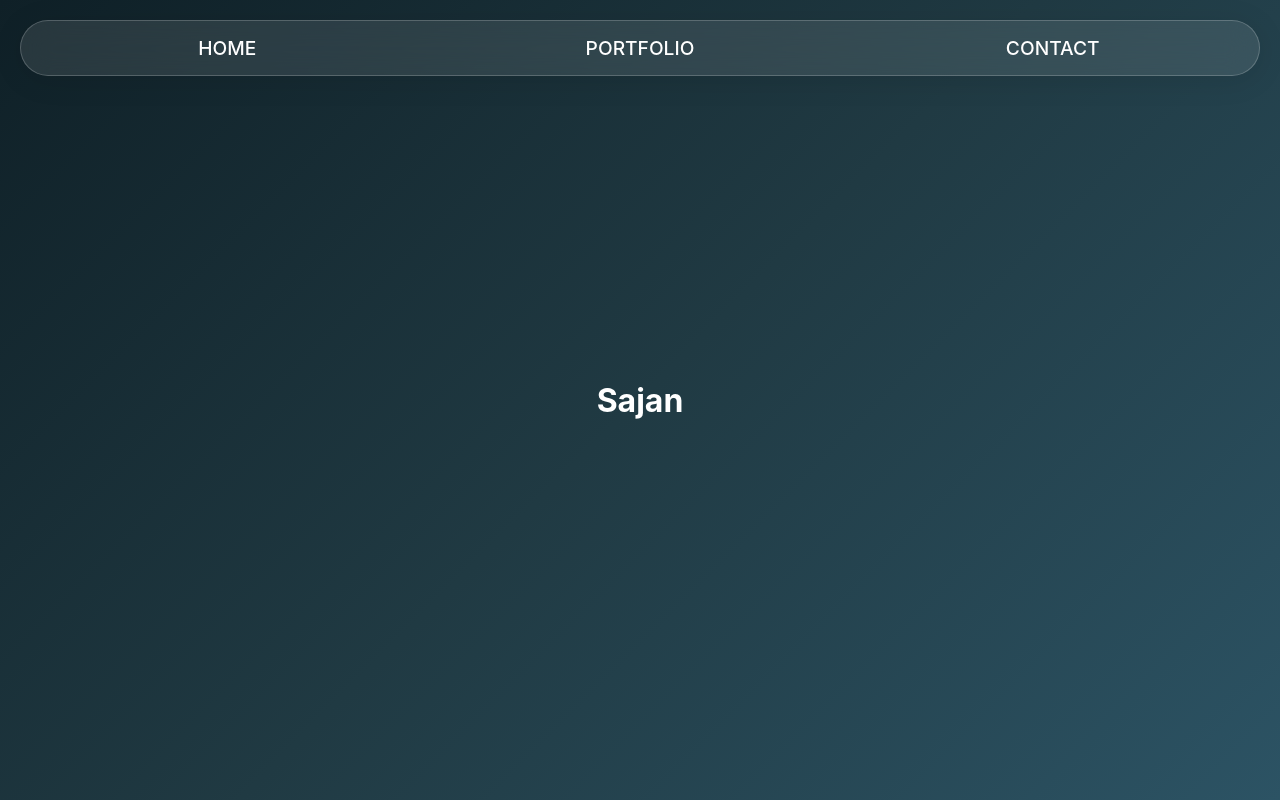
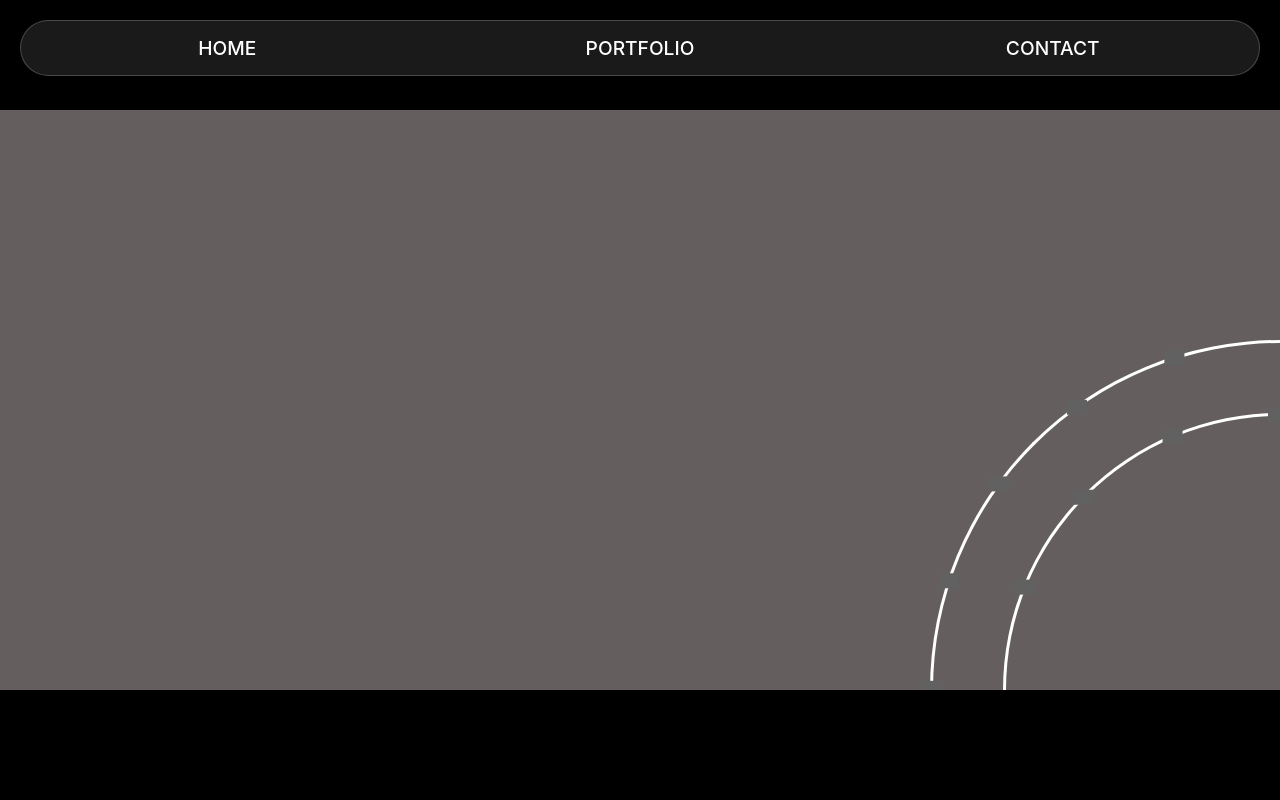
Before and after one commit to sajan-kumar-singh/portfolio, a React app: page / in a window 1280 px wide. Built offline with nearby package versions, Linux system fonts and the light colour scheme; grey boxes are pictures that could not be loaded; the HTML template or start-up script is replaced by a standard one.

Commit message:
added circle

```diff
--- a/src/App.jsx
+++ b/src/App.jsx
@@ -10,7 +10,23 @@ function App() {
           <li><a href="/">Contact</a></li>
         </ul>
       </nav>
-      <h1>Sajan</h1>
+      <div className="banner">
+        <div className="ring ring-outer"></div>
+        <div className="ring ring-inner"></div>
+
+        {/* Outer Orbit - 3 Images */}
+        <img src="https://cdn-icons-png.flaticon.com/512/25/25231.png" alt="outer-orbit-1" className="orbit-icon icon-outer" style={{ filter: 'invert(1)', animationDelay: '0s' }} />
+        <img src="https://cdn-icons-png.flaticon.com/512/25/25231.png" alt="outer-orbit-2" className="orbit-icon icon-outer" style={{ filter: 'invert(1)', animationDelay: '-1s' }} />
+        <img src="https://cdn-icons-png.flaticon.com/512/25/25231.png" alt="outer-orbit-3" className="orbit-icon icon-outer" style={{ filter: 'invert(1)', animationDelay: '-2s' }} />
+        <img src="https://cdn-icons-png.flaticon.com/512/25/25231.png" alt="outer-orbit-4" className="orbit-icon icon-outer" style={{ filter: 'invert(1)', animationDelay: '-3s' }} />
+        <img src="https://cdn-icons-png.flaticon.com/512/25/25231.png" alt="outer-orbit-4" className="orbit-icon icon-outer" style={{ filter: 'invert(1)', animationDelay: '-4s' }} />
+
+        {/* Inner Orbit - 3 Images */}
+        <img src="https://cdn-icons-png.flaticon.com/512/25/25231.png" alt="inner-orbit-1" className="orbit-icon icon-inner" style={{ filter: 'invert(1)', animationDelay: '0s' }} />
+        <img src="https://cdn-icons-png.flaticon.com/512/25/25231.png" alt="inner-orbit-2" className="orbit-icon icon-inner" style={{ filter: 'invert(1)', animationDelay: '-1s' }} />
+        <img src="https://cdn-icons-png.flaticon.com/512/25/25231.png" alt="inner-orbit-3" className="orbit-icon icon-inner" style={{ filter: 'invert(1)', animationDelay: '-2s' }} />
+        <img src="https://cdn-icons-png.flaticon.com/512/25/25231.png" alt="inner-orbit-4" className="orbit-icon icon-inner" style={{ filter: 'invert(1)', animationDelay: '-3s' }} />
+      </div>
     </div>
   );
 }
--- a/src/index.css
+++ b/src/index.css
@@ -10,7 +10,8 @@ body {
   justify-content: center;
   align-items: center;
   /* Premium Dark Mode Aesthetic */
-  background: linear-gradient(135deg, #0f2027, #203a43, #2c5364);
+  /* background: linear-gradient(135deg, #0f2027, #203a43, #2c5364); */
+  background-color: black;
   font-family: 'Inter', -apple-system, BlinkMacSystemFont, "Segoe UI", Roboto, sans-serif;
   color: #ffffff;
 }
@@ -67,3 +68,71 @@ nav ul li a {
 nav ul li a:hover {
   opacity: 0.7;
 }
+
+.banner {
+  width: 100vw;
+  height: 580px;
+  background-color: rgb(100, 94, 94);
+  position: relative;
+  overflow: hidden;
+}
+
+.ring {
+  position: absolute;
+  bottom: 0;
+  right: 0;
+  border-top: 3px solid white;
+  border-left: 3px solid white;
+  border-top-left-radius: 100%;
+}
+
+.ring-outer {
+  width: 350px;
+  height: 350px;
+}
+
+.ring-inner {
+  width: 277px;
+  height: 277px;
+}
+
+.orbit-icon {
+  position: absolute;
+  /* Centered at the bottom right corner (0,0) before translation */
+  bottom: -10px;
+  right: -10px;
+  width: 20px;
+  height: 20px;
+  object-fit: contain;
+  z-index: 10;
+}
+
+.icon-outer {
+  /* 348.5px is the radius to the center of the outer ring's border */
+  animation: orbit-outer 5s linear infinite;
+}
+
+.icon-inner {
+  /* 275.5px is the radius to the center of the inner ring's border */
+  animation: orbit-inner 4s linear infinite;
+}
+
+@keyframes orbit-outer {
+  0% {
+    transform: rotate(0deg) translateY(-348.5px) rotate(0deg);
+  }
+
+  100% {
+    transform: rotate(-90deg) translateY(-348.5px) rotate(90deg);
+  }
+}
+
+@keyframes orbit-inner {
+  0% {
+    transform: rotate(-90deg) translateY(-275.5px) rotate(90deg);
+  }
+
+  100% {
+    transform: rotate(0deg) translateY(-275.5px) rotate(0deg);
+  }
+}
```
